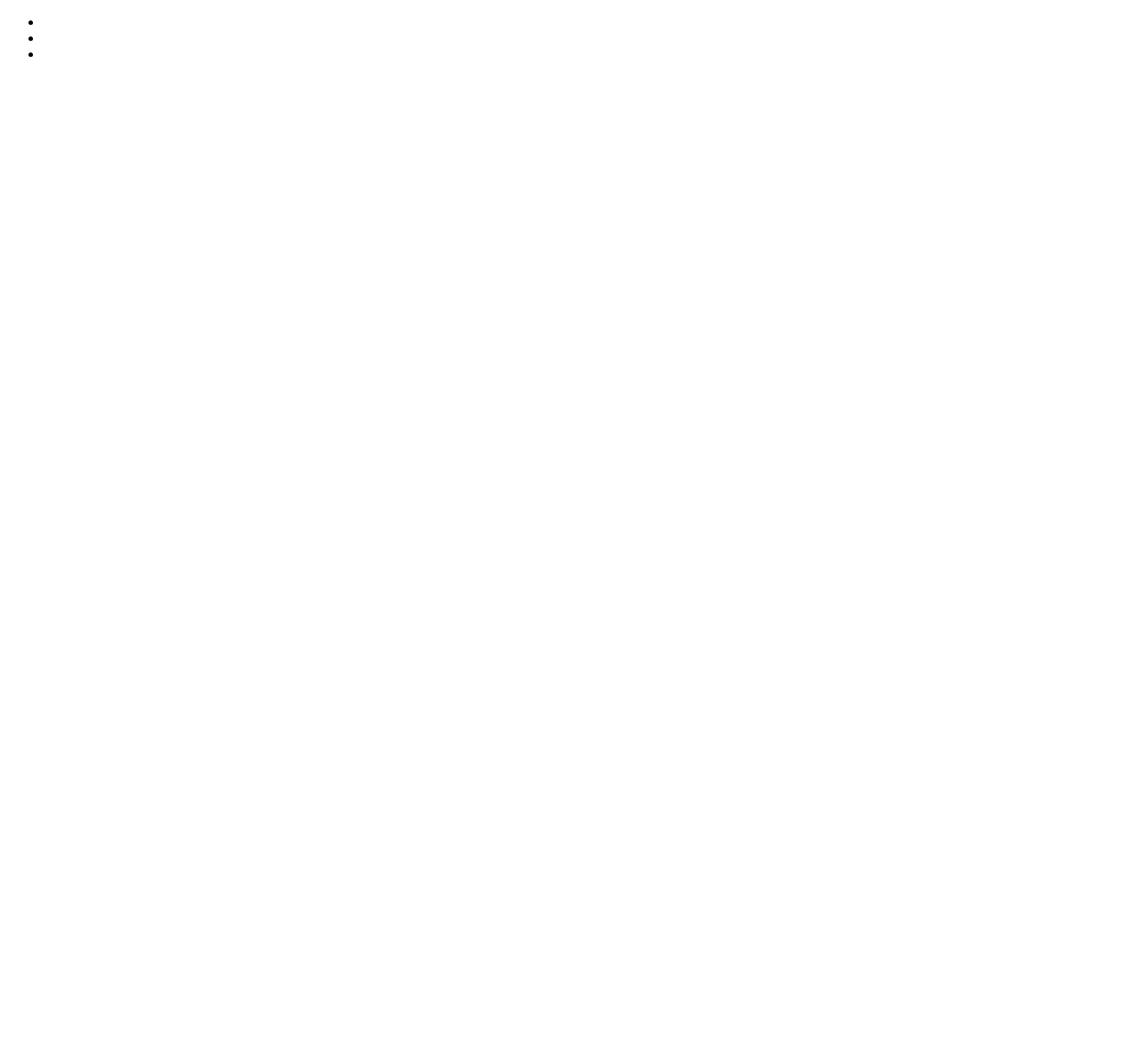
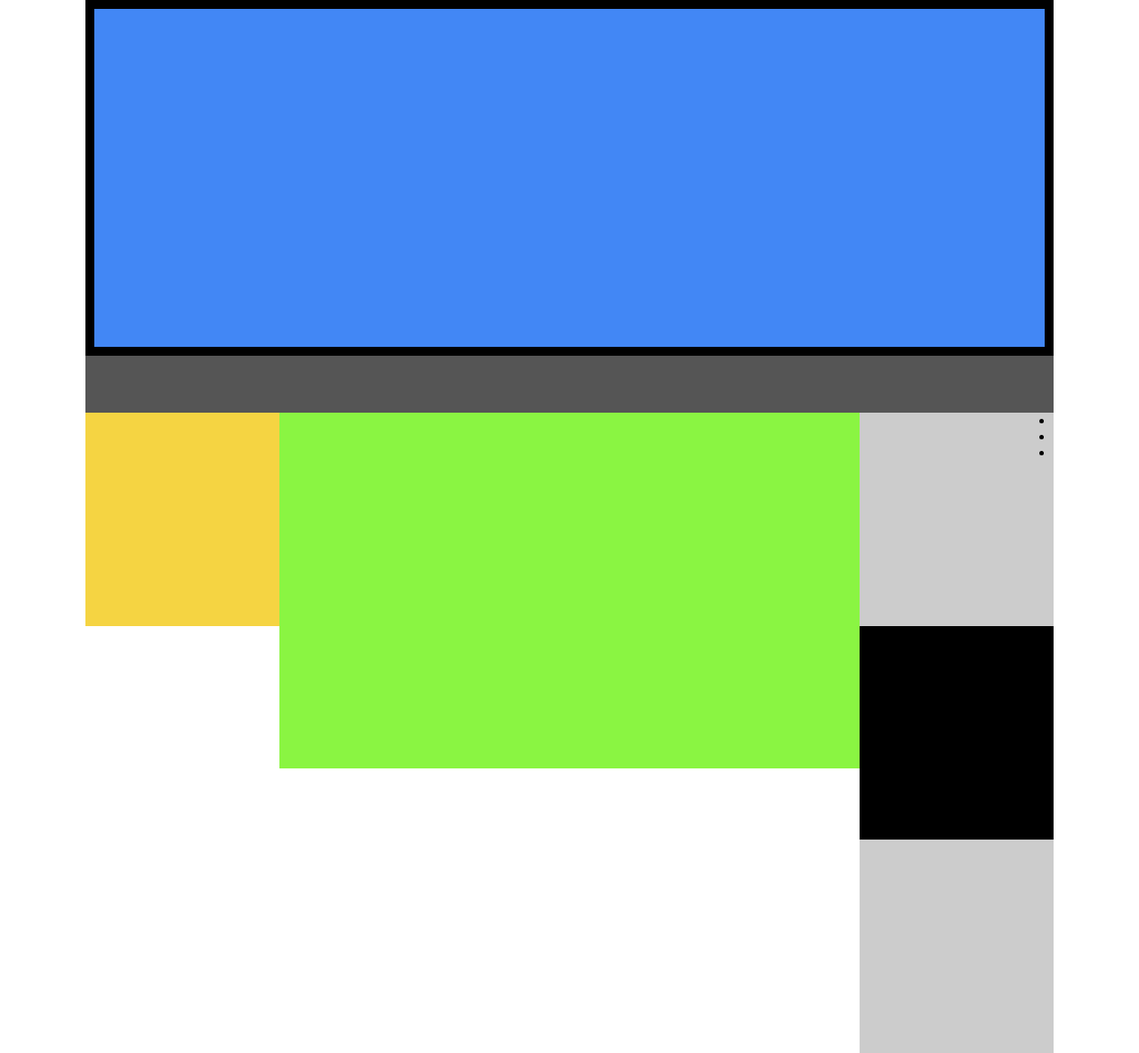
Before and after one commit to marco-silvestri/htmlcss-struttura-wp, a plain HTML site: page index.html in a window 1280 px wide. Shown: the whole page at 89% size. Before the commit the page ends 800 px from the top, so only its background shows below. Drawn offline with Linux system fonts and the light colour scheme.

Commit message:
Header + 3 Columns

```diff
--- a/assets/styles/main.css
+++ b/assets/styles/main.css
@@ -0,0 +1,82 @@
+/* Utilities */
+
+* {
+  box-sizing: border-box;
+  margin: 0;
+}
+
+.clearfix::after {
+  display: table;
+  content: '';
+  clear: both;
+}
+
+/* Definining template size */
+
+header, main {
+  margin: 0 auto;
+  width: 85vw;
+}
+
+/* Header styling */
+
+#hero {
+  height: 50vh;
+  background-color: #4287f5;
+  border: 10px solid #000;
+}
+
+.navmenu {
+  height: 8vh;
+  background-color: #555;
+}
+
+.navmenu ul li {
+  display: inline-block;
+  text-align: center;
+  list-style: none;
+}
+
+/* columns styling */
+
+.column {
+  float: left;
+}
+
+.center{
+  width: 60%;
+}
+
+.side {
+  width: 20%;
+}
+
+/* left column content */
+
+.rss-feed {
+  background-color: #f5d442;
+  height: 30vh;
+}
+
+/* center column content */
+
+.post {
+  background-color: #8af542;
+  height: 50vh;
+}
+
+/* right column content */
+
+.widget {
+  height: 30vh;
+}
+
+/* alternating colors */
+
+.widget:nth-of-type(2n+1) {
+  background-color: #CCC;
+}
+
+.widget:nth-of-type(2n+2) {
+  background-color: #000;
+}
--- a/index.html
+++ b/index.html
@@ -2,26 +2,41 @@
 <html lang="en" dir="ltr">
   <head>
     <meta charset="utf-8">
+    <!--Import main styles -->
     <link rel="stylesheet" href="assets/styles/main.css">
+    <!--Import FontAwesome icons -->
     <link rel="stylesheet" href="assets/styles/all.min.css">
     <title>Wordpress Theme - Marco Silvestri 2020</title>
   </head>
   <body>
+    <!--Header containing a hero and a nav bar -->
     <header>
       <div id="hero">
       </div>
       <nav>
+        <div class="navmenu">
+          <ul>
+            <li></li>
+            <li></li>
+            <li></li>
+            <li></li>
+            <li></li>
+            <li></li>
+            <li></li>
+          </ul>
+        </div>
       </nav>
     </header>
-    <div class="column">
+    <main>
+      <div class="column side">
         <div class="rss-feed">
         </div>
       </div>
-    <div class="column">
+      <div class="column center">
         <div class="post">
         </div>
       </div>
-    <div class="column">
+      <div class="column side">
         <div class="widget">
         </div>
         <div class="widget">
@@ -29,6 +44,8 @@
         <div class="widget">
         </div>
       </div>
+    </main>
+    <!--FOOTER to implement -->
     <footer>
       <span class="copyright"></span>
       <ul class="social">
```
Lines whose indentation alone changed are shown as unchanged.
